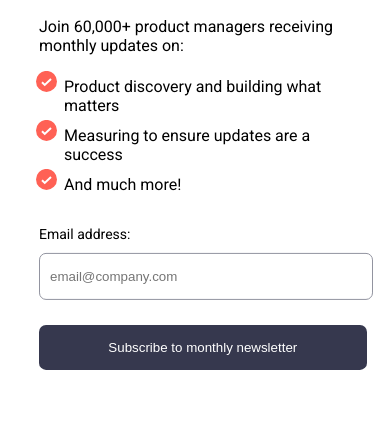
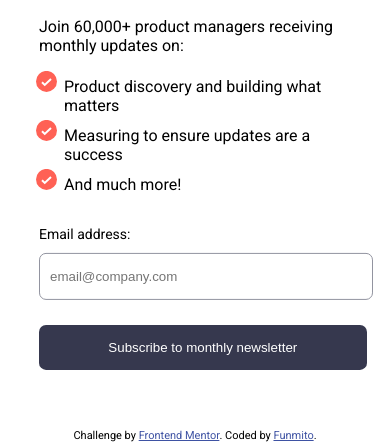
Before and after one commit to a-v-o/newsletter-exercise, a plain HTML site: page index.html in a window 390 px wide. Shown: the part 477-919 px from the top of the page. Before the commit the page ends 886 px from the top, so only its background shows below. Drawn offline with Linux system fonts and the light colour scheme.

Commit message:
Added screenshots and styled attribution

```diff
--- a/styles.css
+++ b/styles.css
@@ -123,6 +123,14 @@ input:focus {
     left: 50%;
     transform: translate(-50%, -50%);
 }
+
+.attribution {
+    position: absolute;
+    color: white;
+    bottom: 20px;
+    left: 50%;
+    transform: translateX(-50%);
+}
 @media screen and (max-width: 800px) {
     body {
         background-color: white;
@@ -188,4 +196,13 @@ input:focus {
     #dismiss {
         margin-top: 20%;
     }
+
+    .attribution {
+        position: absolute;
+        width: 100%;
+        bottom: -75px;
+        left: 50%;
+        transform: translateX(-50%);
+        color: black;
+    }
 }
```
Also changed, not shown: assets/images/desktop-error.png (added), assets/images/desktop-solution.png (added), assets/images/desktop-success.png (added), assets/images/mobile-design.png (added), assets/images/mobile-error.png (added), assets/images/mobile-success.png (added), 1 other file.
